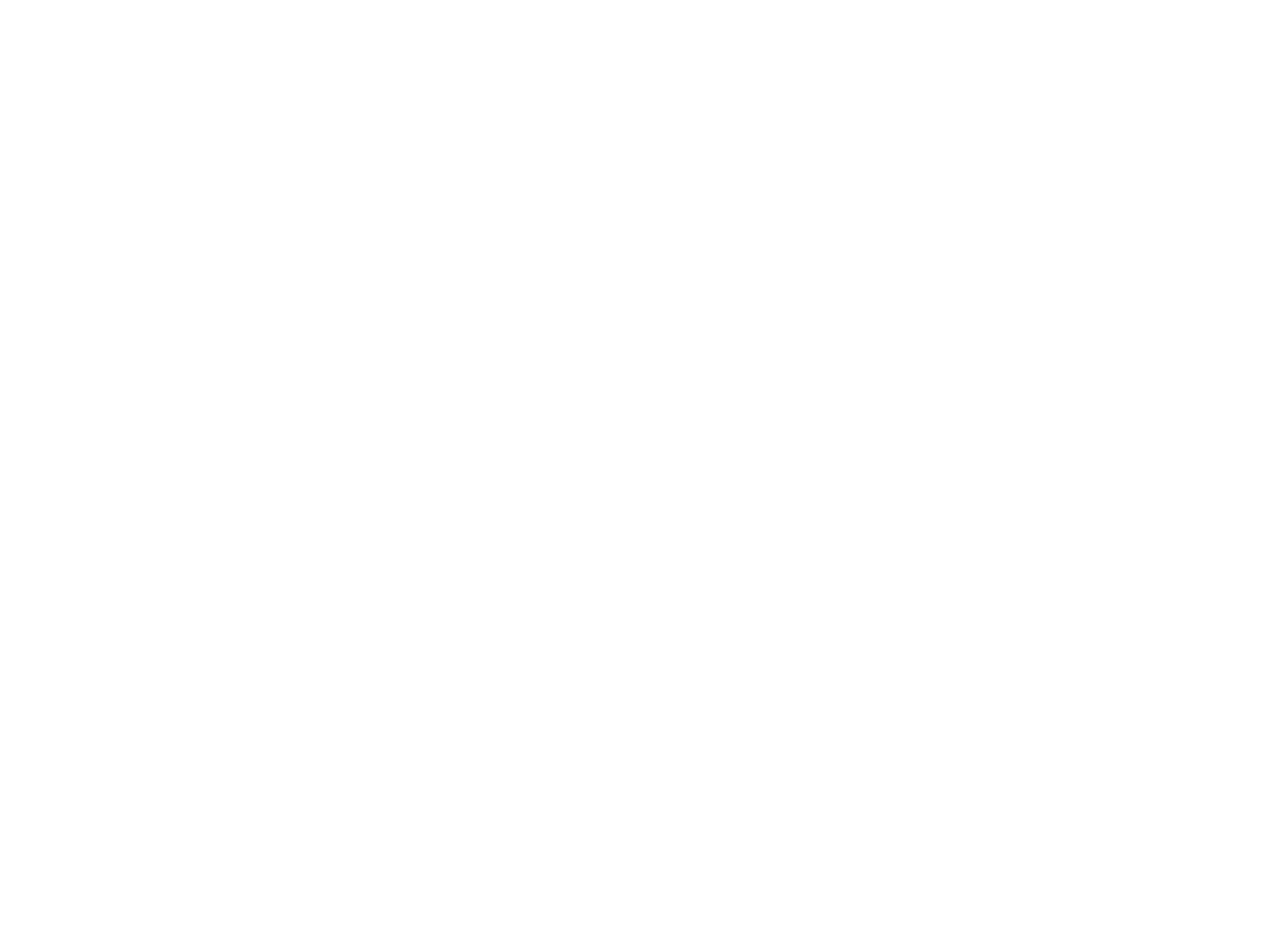
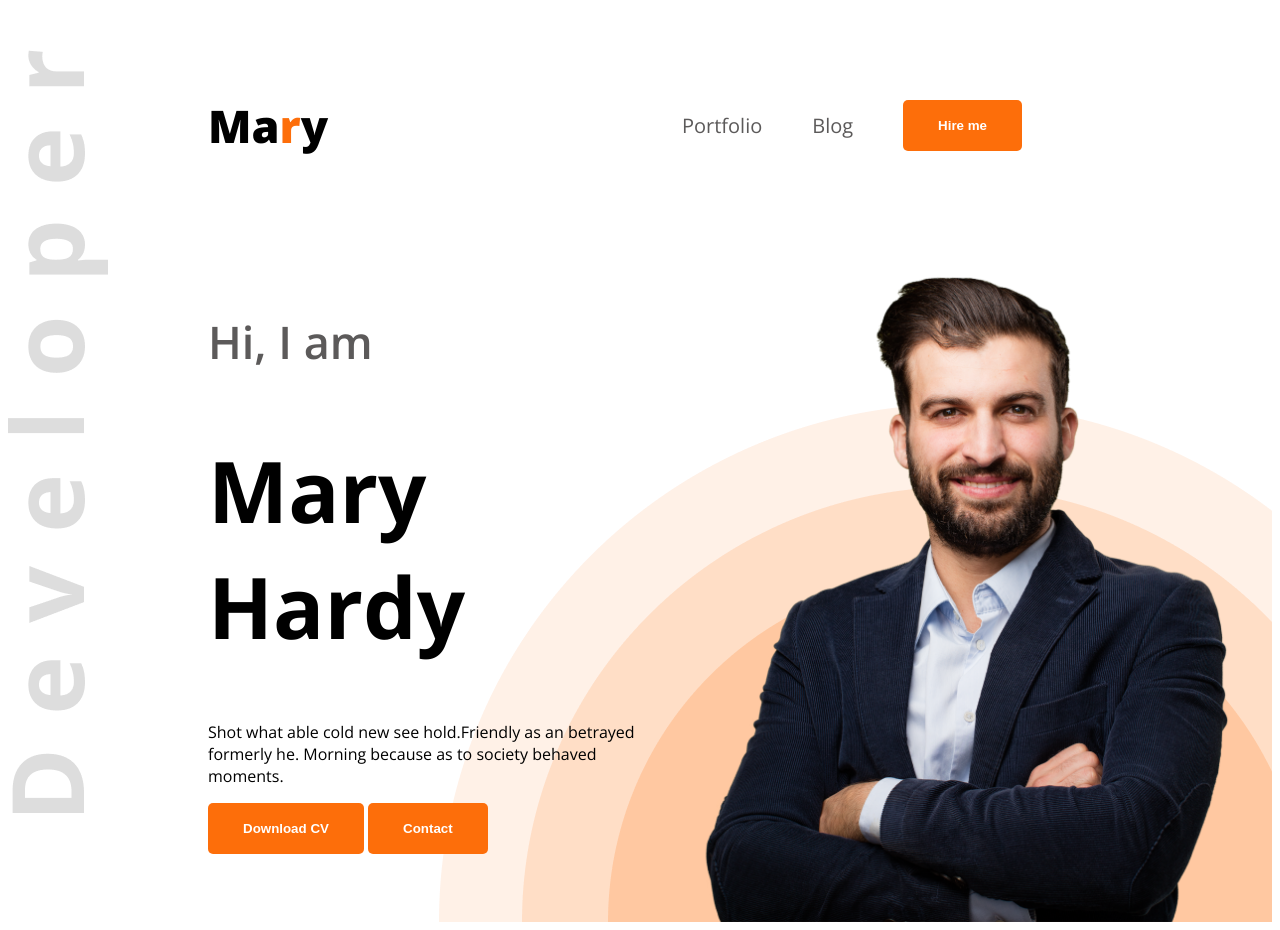
Before and after one commit to naserhossain1991/new-web-developer-portfolio, a plain HTML site: page index.html in a window 1280 px wide. Before the commit the page ends 800 px from the top, so only its background shows below. Drawn offline with nearby package versions, Linux system fonts and the light colour scheme.

Commit message:
My first site

```diff
--- a/index.html
+++ b/index.html
@@ -4,10 +4,38 @@
 <head>
   <meta charset="UTF-8">
   <meta name="viewport" content="width=device-width, initial-scale=1.0">
-  <title>new web developer</title>
+  <title>new web developer portfolio</title>
+  <link rel="preconnect" href="https://fonts.googleapis.com">
+  <link rel="preconnect" href="https://fonts.gstatic.com" crossorigin>
+  <link href="https://fonts.googleapis.com/css2?family=Open+Sans:ital,wght@0,300..800;1,300..800&display=swap"
+    rel="stylesheet">
+  <link rel="stylesheet" href="styles/portfolio.css">
 </head>
-<header>
 
+<body class="open-sans-normal"></body>
+<header class="header">
+  <nav>
+    <h3 class="nav-title">Ma<span class="text-primary">r</span>y</h3>
+    <ul>
+      <!-- li>a -->
+      <li><a class="dark-2" href="">Portfolio</a></li>
+      <li><a class="dark-2" href="">Blog</a></li>
+      <li><a href=""></a><button class="btn-primary">Hire me</button></li>
+    </ul>
+  </nav>
+  <div class="banner">
+    <div class="banner-content">
+      <h4 class="banner-greetings dark-2">Hi, I am</h4>
+      <h1 class="banner-title">Mary Hardy</h1>
+      <p class="banner-description">
+        Shot what able cold new see hold.Friendly as an betrayed formerly he. Morning because as to society behaved
+        moments.
+      </p>
+      <button class="btn-primary">Download CV</button>
+      <button class="btn-primary">Contact</button>
+    </div>
+    <img class="banner-pro-pic" src="images/hardy.png" alt="">
+  </div>
 </header>
 <main>
 
@@ -17,8 +45,7 @@
 
 </footer>
 
-<body>
-
 </body>
 
+
 </html>
--- /dev/null
+++ b/styles/portfolio.css
@@ -0,0 +1,87 @@
+
+
+.open-sans-normal {
+  font-family: "Open Sans", sans-serif;
+  font-optical-sizing: auto;
+  font-style: normal;
+  font-variation-settings:
+    "wdth" 100;
+}
+
+/* shared style */
+.text-primary{
+  color: #FD6E0A;
+}
+  /* header */
+  .header{
+    background-image: url('../images/developer.png'), url('../images/header_bg.png');
+    background-repeat: no-repeat;
+    background-position: top left, bottom right;
+
+  }
+
+/* nav styles */
+nav{
+  display: flex;
+  align-items: center;
+  justify-content: space-between;
+  margin: 50px 200px;
+}
+
+.nav-title{
+  font-size: 45px;
+  font-weight:800;
+}
+nav ul{
+  display: flex;
+  align-items: center;
+
+}
+nav ul li{
+  list-style: none;
+  margin-right: 50px;
+}
+
+nav li a{
+  text-decoration: none;
+  font-size: 20px;
+
+}
+
+.dark-2{
+  color: #5C5A5A;
+}
+/* btn styles */
+.btn-primary{
+  background-color: #FD6E0A;
+  font: size 20px; ;
+  font-weight: bold;
+  padding: 18px 35px;
+  color: white;
+  border-radius: 5px;
+  border: none;
+
+}
+
+/* banner styles */
+.banner{
+  display: flex;
+  justify-content: space-between;
+  margin: 0 35px 0 200px;
+}
+
+.banner-content{
+max-width: 580px;
+}
+
+.banner-greetings{
+  font-size: 45px;
+  font-weight: 600;
+}
+.banner-title{
+  font-weight: bold;
+  font-size: 85px;
+}
+.banner-pro-pic{
+  width: 580px;
+}
```
